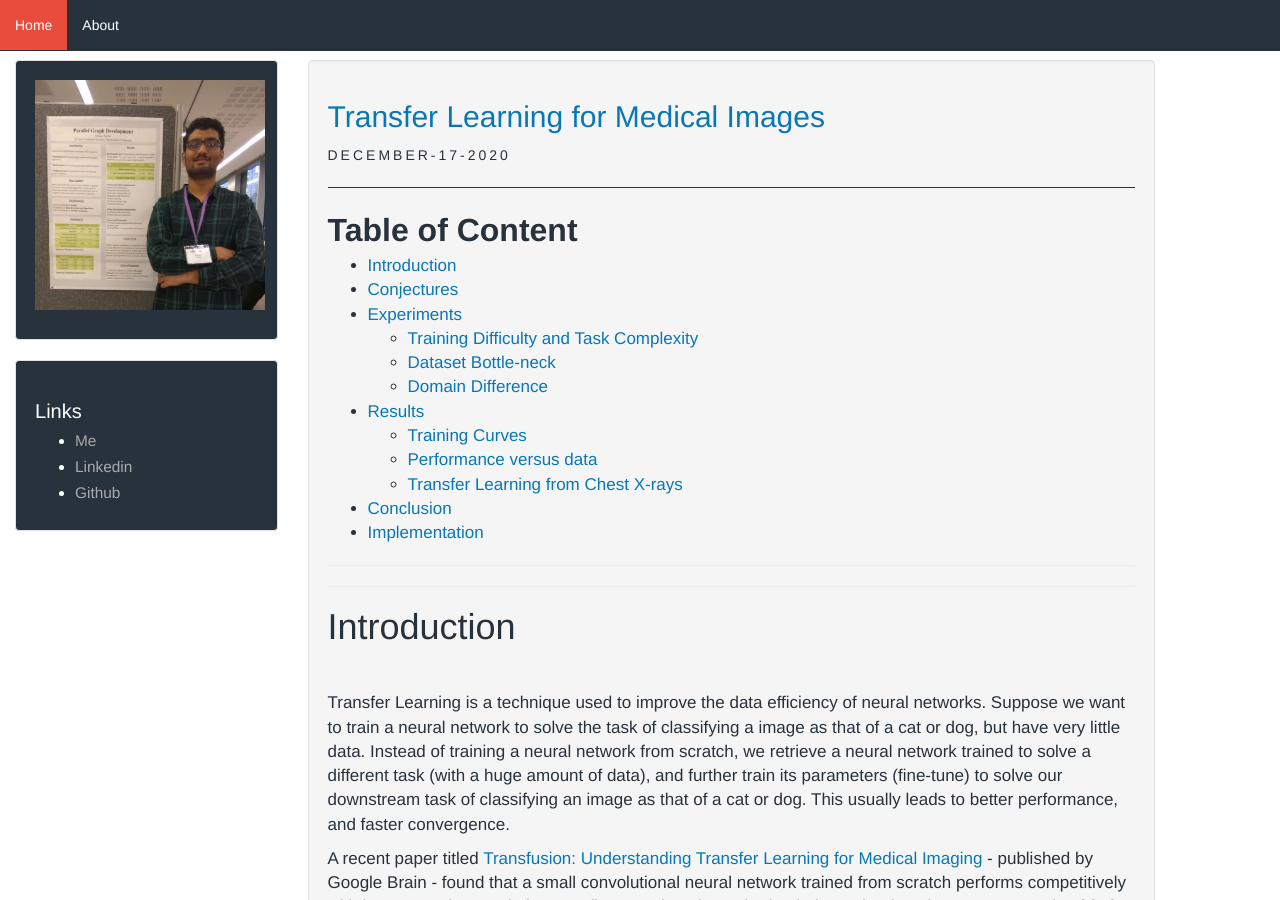
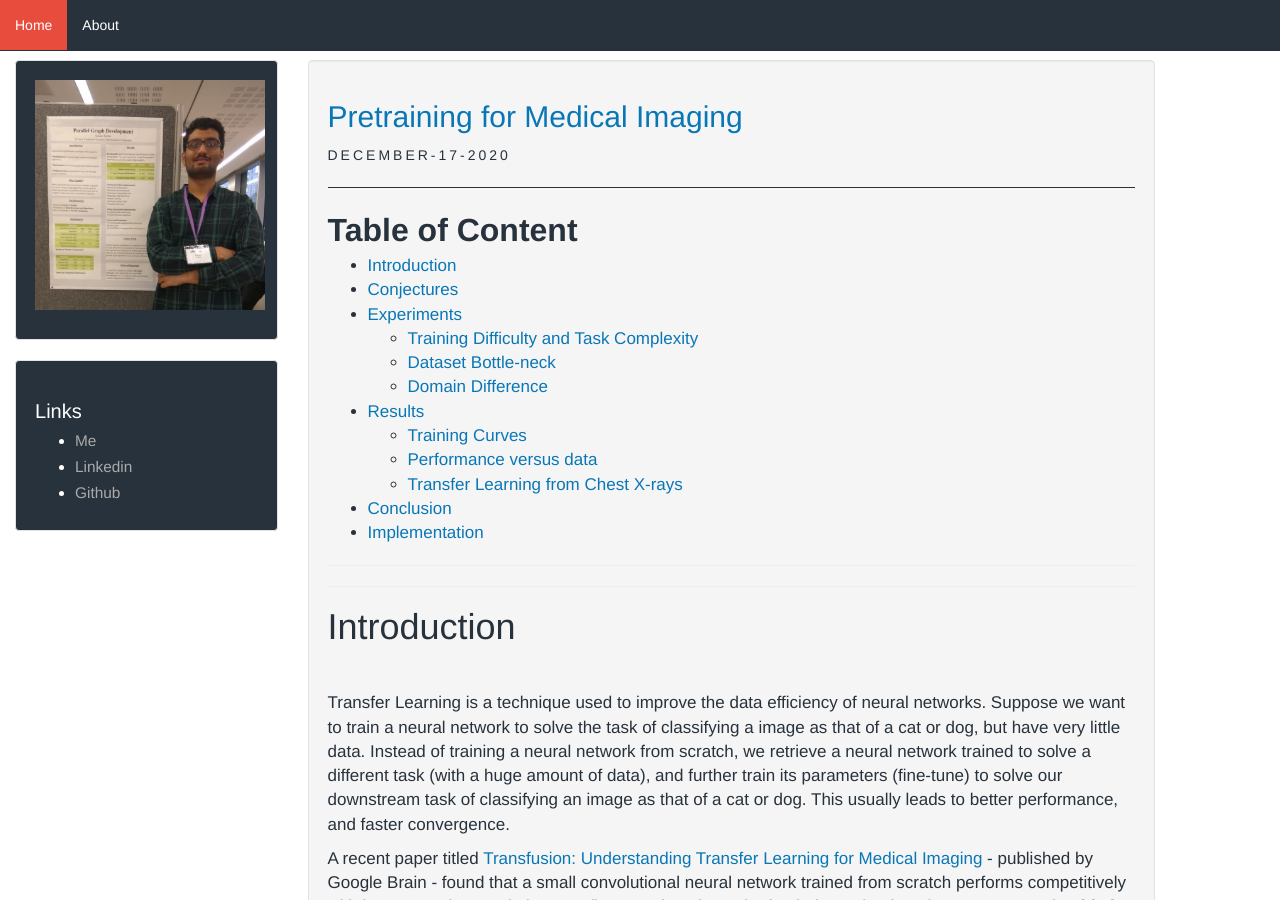
Before and after one commit to SohamTamba/projects, a Jekyll site: the page built from _posts/2020-12-17-mlhc-tf.markdown, in a window 1280 px wide and 900 px high. Built offline with Jekyll 4.4.1, drawn with Linux system fonts in a browser that asks for light colours; a script that is not in the unit is left out.

Commit message:
MLHC: Simply title and description

```diff
--- a/_posts/2020-12-17-mlhc-tf.markdown
+++ b/_posts/2020-12-17-mlhc-tf.markdown
@@ -1,6 +1,6 @@
 ---
 layout: post
-title:  "Transfer Learning for Medical Images"
+title:  "Pretraining for Medical Imaging"
 date:   2020-12-17 14:10:51 +0800
 categories: Deep-Learning
 mathjax: true
```
